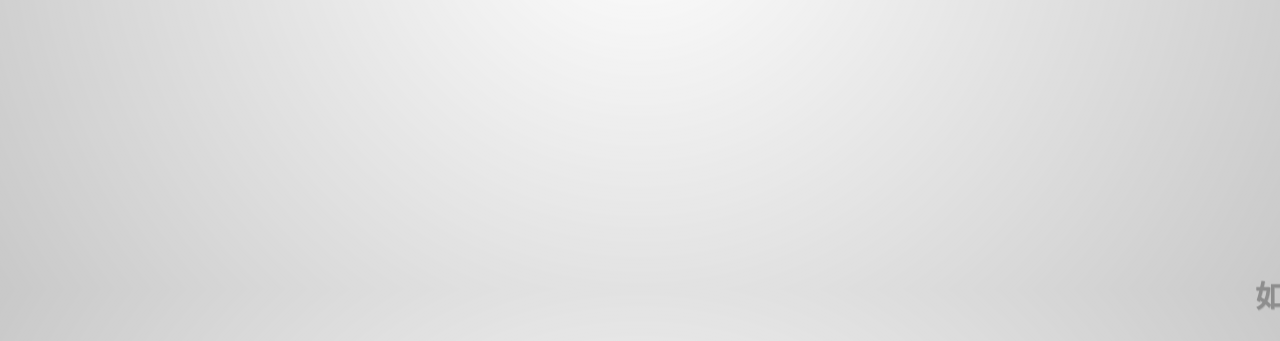
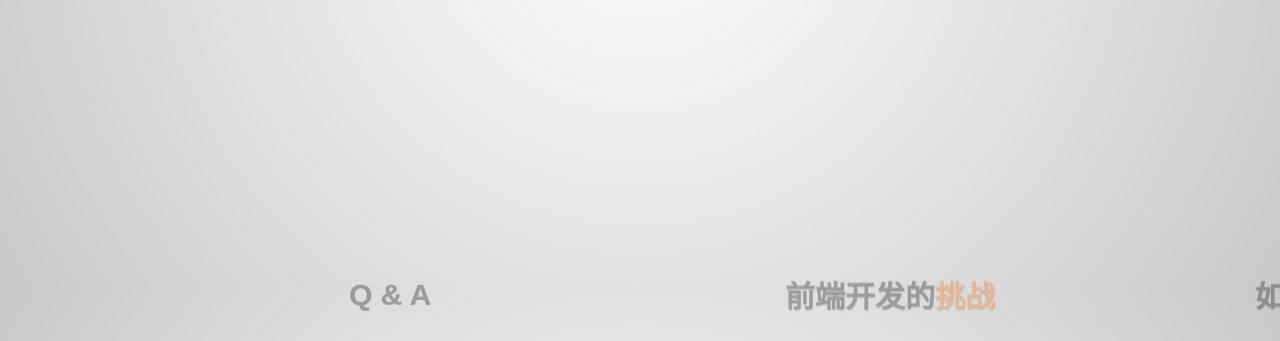
Before and after one commit to zation/session, a plain HTML site: page frontend/index.html in a window 1280 px wide. Shown: the part 511-852 px from the top of the page. Drawn offline with Linux system fonts and the light colour scheme.

Commit message:
finish read me

```diff
--- a/frontend/index.html
+++ b/frontend/index.html
@@ -128,6 +128,18 @@
     </h2>
   </div>
 
+  <div class="step" data-x="500" data-y="810">
+    <h2>
+      前端开发的<span class="differ">挑战</span>
+    </h2>
+  </div>
+
+  <div class="step" data-x="-500" data-y="810">
+    <h2>
+      Q & A
+    </h2>
+  </div>
+
   <div id="overview" class="step" data-scale="4"></div>
 </div>
 
```
Also changed, not shown: 1 other file.
